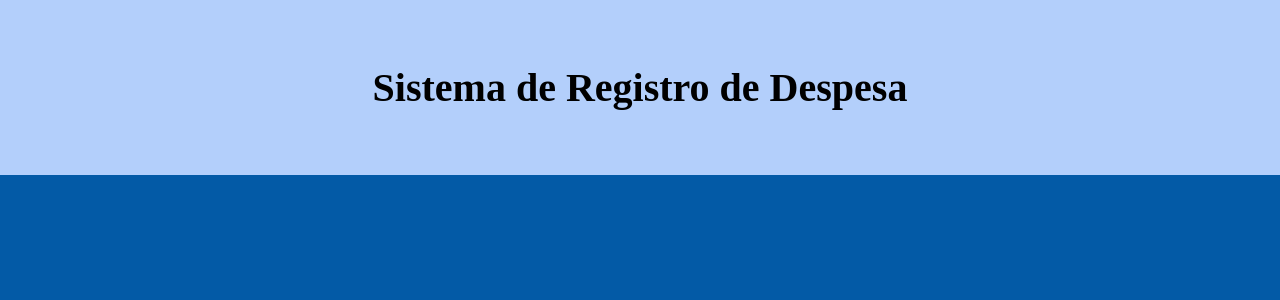
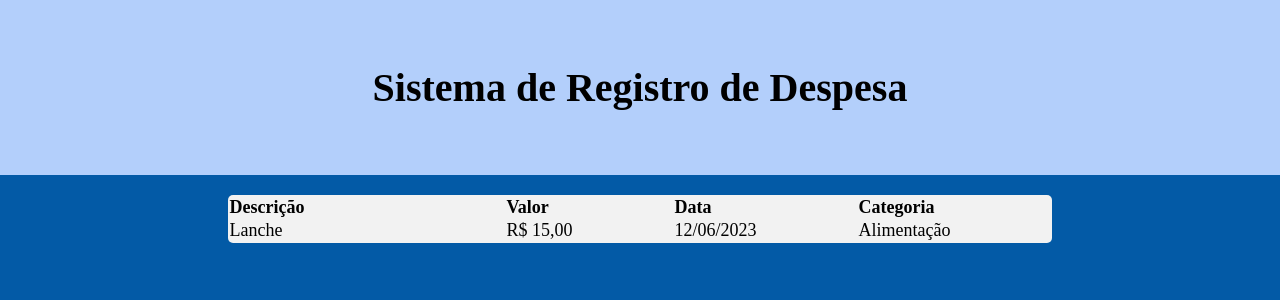
Before and after one commit to Edson242/Sistema-de-Registo-de-Despesas, a PHP site: page / in a window 1280 px wide. Shown: the top 300 px of the page. Run offline with PHP 8.4, Linux system fonts and the light colour scheme.

Commit message:
Primeira Versão

```diff
--- a/assets/css/style.css
+++ b/assets/css/style.css
@@ -35,4 +35,23 @@ h1 {
 
 /*Main*/
 
+table {
+    margin-top: 20px;
+    background-color: var(--cor05);
+    margin-left: auto;
+    margin-right: auto;
+    border-radius: 5px;
+}
+th {
+    font-size: 22px;
+}
+td, th {
+    text-align: justify;
+    font-size: 18px;
+    padding-right: 100px;
+}
+th#descricao{
+    padding-right: 200px;
+}
+
 /*Footer*/
--- a/index.html
+++ b/index.html
@@ -15,7 +15,20 @@
         </div>
     </header>
     <main>
-
+        <table>
+            <tr>
+                <th id="descricao">Descrição</th>
+                <th>Valor</th>
+                <th>Data</th>
+                <th>Categoria</th>
+            </tr>
+            <tr>
+                <td>Lanche</td>
+                <td>R$ 15,00</td>
+                <td>12/06/2023</td>
+                <td>Alimentação</td>
+            </tr>
+        </table>
     </main>
     <footer>
 
```
